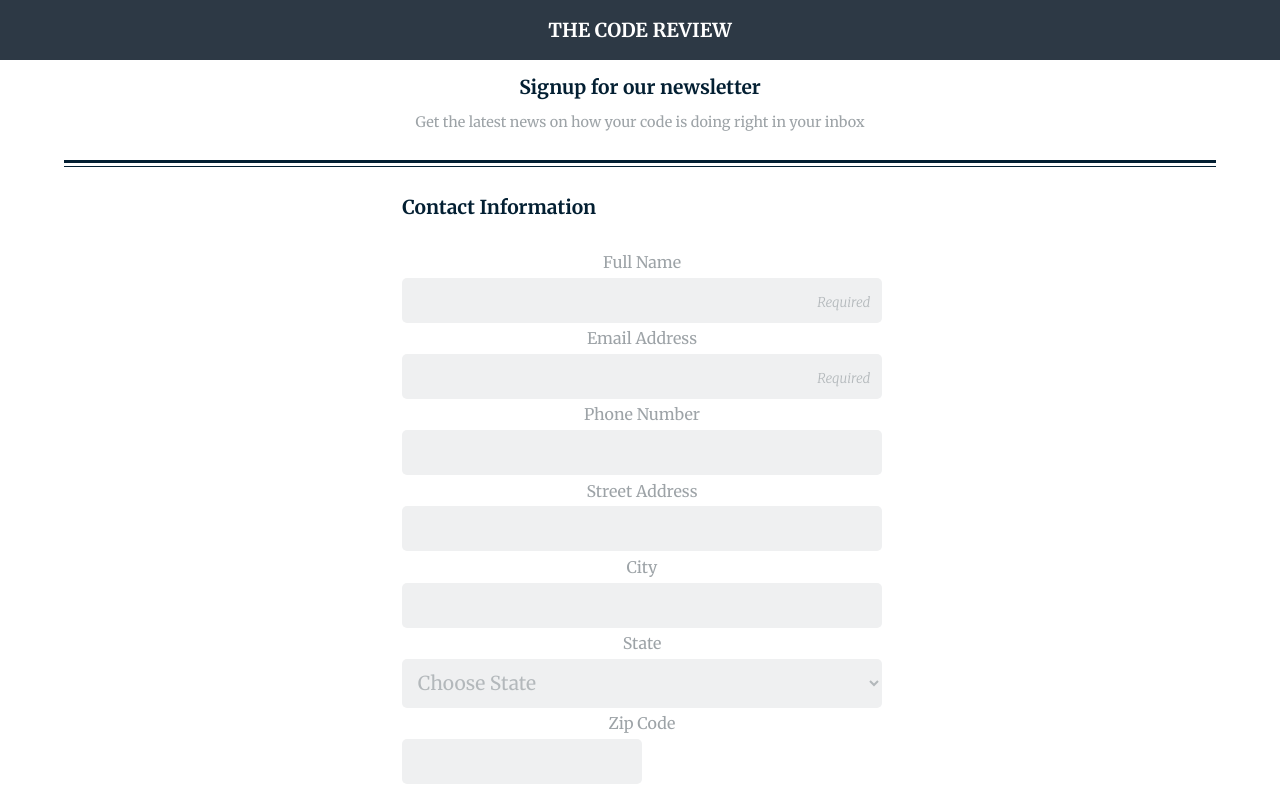
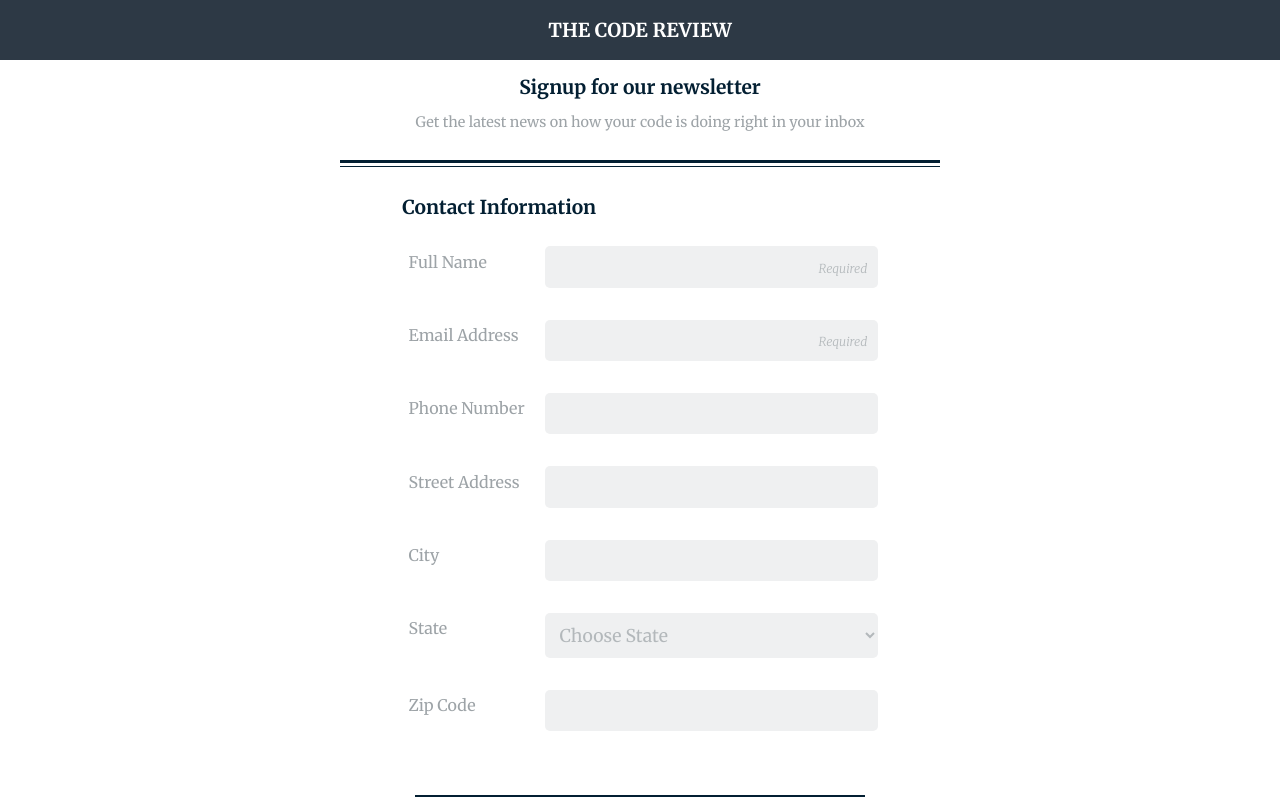
Before and after one commit to mindeby/Techdegree-Project-3, a plain HTML site: page index.html in a window 1280 px wide. Shown: the top 800 px of the page. Drawn offline with Linux system fonts and the light colour scheme.

Commit message:
flex on dektop

```diff
--- a/css/styles.css
+++ b/css/styles.css
@@ -81,12 +81,10 @@ legend {
 
 fieldset {
   border: none;
-  display: inline-block;
-  flex-wrap: wrap;
 }
 
 
-.container, fieldset:first-of-type {
+.container, fieldset:first-of-type, .label_input {
   display: flex;
   flex-direction: column;
   flex:1;
@@ -97,14 +95,16 @@ fieldset {
 }
 
 input[type="checkbox"],input[type="radio"]{
+    display: inline;
     flex-wrap: wrap;
     min-width: 0;
     margin:0.2em;
+    width:1em;
 }
 
 fieldset:first-of-type label{
   padding: 0.4em;
-  text-align: left;
+  align-self: flex-start;
 }
 
 fieldset:first-of-type {
@@ -120,31 +120,12 @@ fieldset:first-of-type {
 
 
 
-
-input:last-child{
-  justify-content: flex-start;
-  margin-right: auto;
-  align-self: flex-start;
-  min-width: 0;
-  max-width: 50%;
-}
-
-input {
+select, input {
   padding: 0.6em;
   background-color: rgba(239, 240, 241, 1.00);
   border-radius: 5px;
-  min-width: 100%;
-  font-size: 1.2em;
-  border:none;
-}
-
-
-select {
-  padding: 0.6em;
-  background-color: rgba(239, 240, 241, 1.00);
-  border-radius: 5px;
-  min-width: 100%;
-  font-size: 1.2em;
+  width: 100%;
+  font-size: 1.1em;
   border:none;
   color: rgba(179, 184, 187, 1.00);
 }
@@ -163,6 +144,14 @@ input::placeholder {
   weight: 300;
   min-width: 0;
   text-align: right;
+}
+
+input[type="zip"]{
+  justify-content: flex-start;
+  margin-right: auto;
+  align-self: flex-start;
+  min-width: 0;
+  max-width: 50%;
 }
 
 button[type="submit"] {
@@ -191,3 +180,52 @@ footer {
   font-style: italic;
   font-size: 0.8em;
 }
+
+/* media queries */
+
+@media (min-width: 768px) {
+
+
+  .breakpoint_container, fieldset {
+    max-width: 600px;
+    margin: auto;
+  }
+
+  .bottom_border {
+    width: 100%;
+  }
+
+
+  button[type="submit"] {
+    min-width: 100%;
+  }
+
+  .label_input {
+    display: flex;
+    flex-direction: row;
+    flex:0;
+    flex-wrap: wrap;
+  }
+
+  fieldset:first-child input, fieldset:first-child label {
+    flex-direction: row;
+  }
+
+  fieldset:first-child input, select {
+    max-width: 70%;
+  }
+
+  fieldset:first-child label {
+    max-width: 30%;
+    margin-right: auto;
+  }
+
+  input[type="zip"]{
+    justify-content: flex-start;
+    margin-right: 0;
+    align-self:auto;
+    min-width: 0;
+    max-width: 50%;
+  }
+
+}
--- a/index.html
+++ b/index.html
@@ -17,6 +17,7 @@
 
     <header>
       <h1>The Code Review</h1>
+      <div class="breakpoint_container">
         <div class="bottom_border">
           <h2>Signup for our newsletter</h2>
           <span>Get the latest news on how your code is doing right in your inbox</span>
@@ -26,21 +27,33 @@
       <form action="index.html" method="post">
         <fieldset class="clearfix">
           <legend>Contact Information</legend>
+
+          <div class="label_input">
             <label for="Full Name">Full Name</label>
             <input type="text" id="Full Name" name="user_full_name" placeholder="Required">
+          </div>
 
+          <div class="label_input">
             <label for="Email Address">Email Address</label>
             <input type="email" id="Email Address" name="user_email" placeholder="Required">
+          </div>
 
+          <div class="label_input">
             <label for="Phone Number">Phone Number</label>
             <input type="Phone" id="Phone Number" name="user_phone" placeholder="">
+          </div>
 
+          <div class="label_input">
             <label for="Street Address">Street Address</label>
             <input type="address" id="Street Address" name="user_address" placeholder="">
+          </div>
 
+          <div class="label_input">
             <label for="City">City</label>
             <input type="text" id="City" name="user_city" placeholder="">
+          </div>
 
+          <div class="label_input">
             <label for="State">State</label>
             <select id="State" name="user_state">
               <option label="Choose State">Choose state</option>
@@ -57,9 +70,12 @@
               </optgroup>
               <optgroup label="..."></optgroup>
             </select>
+          </div>
 
+          <div class="label_input">
             <label for="Zip Code">Zip Code</label>
             <input type="Zip" id="Zip Code" name="user_zip" placeholder="">
+          </div>
 
 
         </fieldset>
@@ -73,13 +89,13 @@
 
           <div class="news">
               <span> Select the newsletters you would like to receive<br></br></span>
-            <input type="checkbox" id="HTML" value="html_news" name="user_html_news">
+              <input type="checkbox" id="HTML" value="html_news" name="user_news">
               <label for="HTML">HTML News</label><br></br>
 
-            <input type="checkbox" id="CSS" value="css_news" name="user_css_news">
+              <input type="checkbox" id="CSS" value="css_news" name="user_news">
               <label for="CSS">CSS News</label><br></br>
 
-            <input type="checkbox" id="JAVA" value="java_news" name="user_java_news">
+              <input type="checkbox" id="JAVA" value="java_news" name="user_news">
               <label for="JAVA">Javascript News</label><br></br>
           </div>
 
@@ -107,5 +123,6 @@
 
       </footer>
     </div>
+  </div>
   </body>
 </html>
```
Lines whose indentation alone changed are shown as unchanged.
